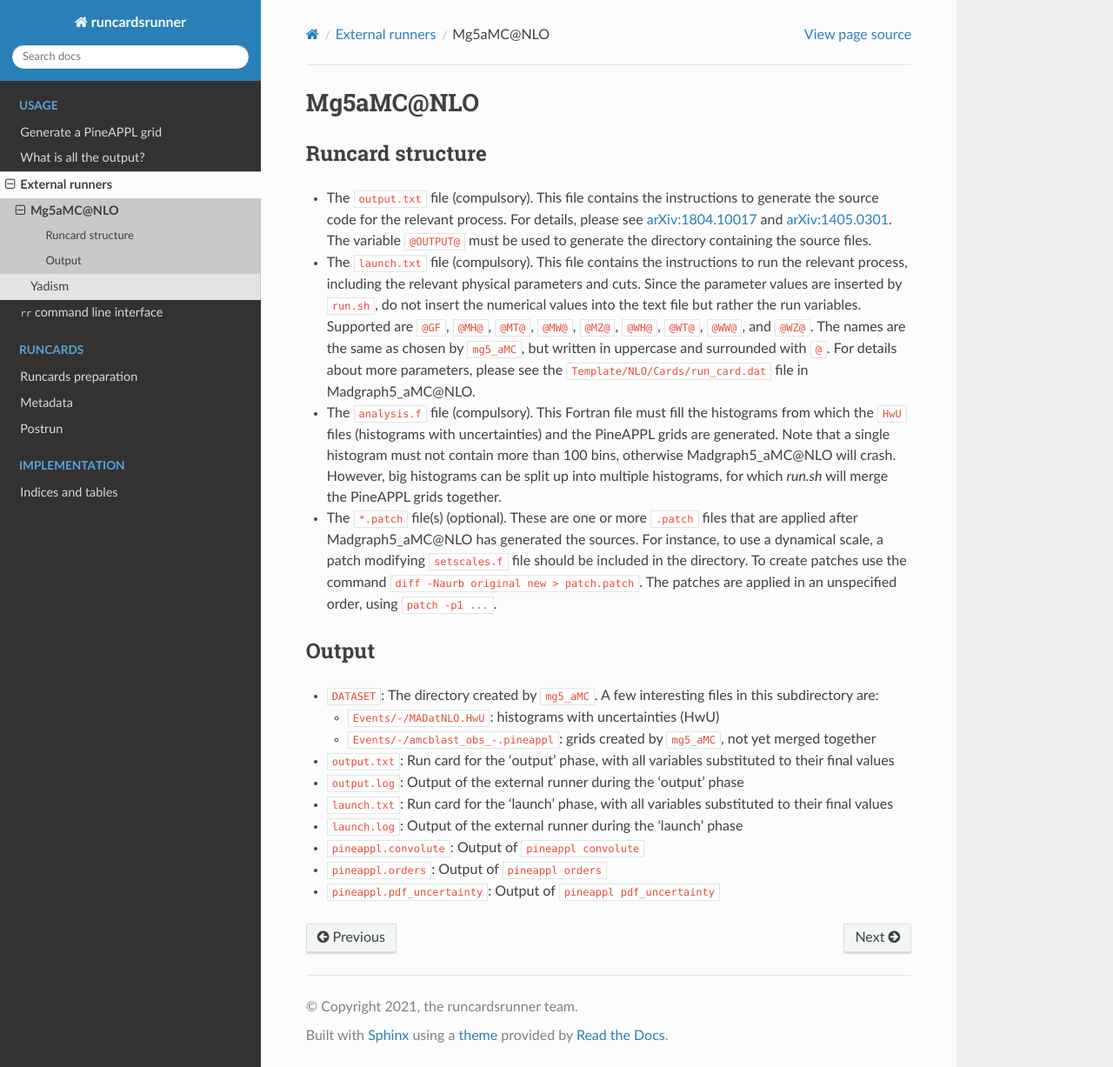
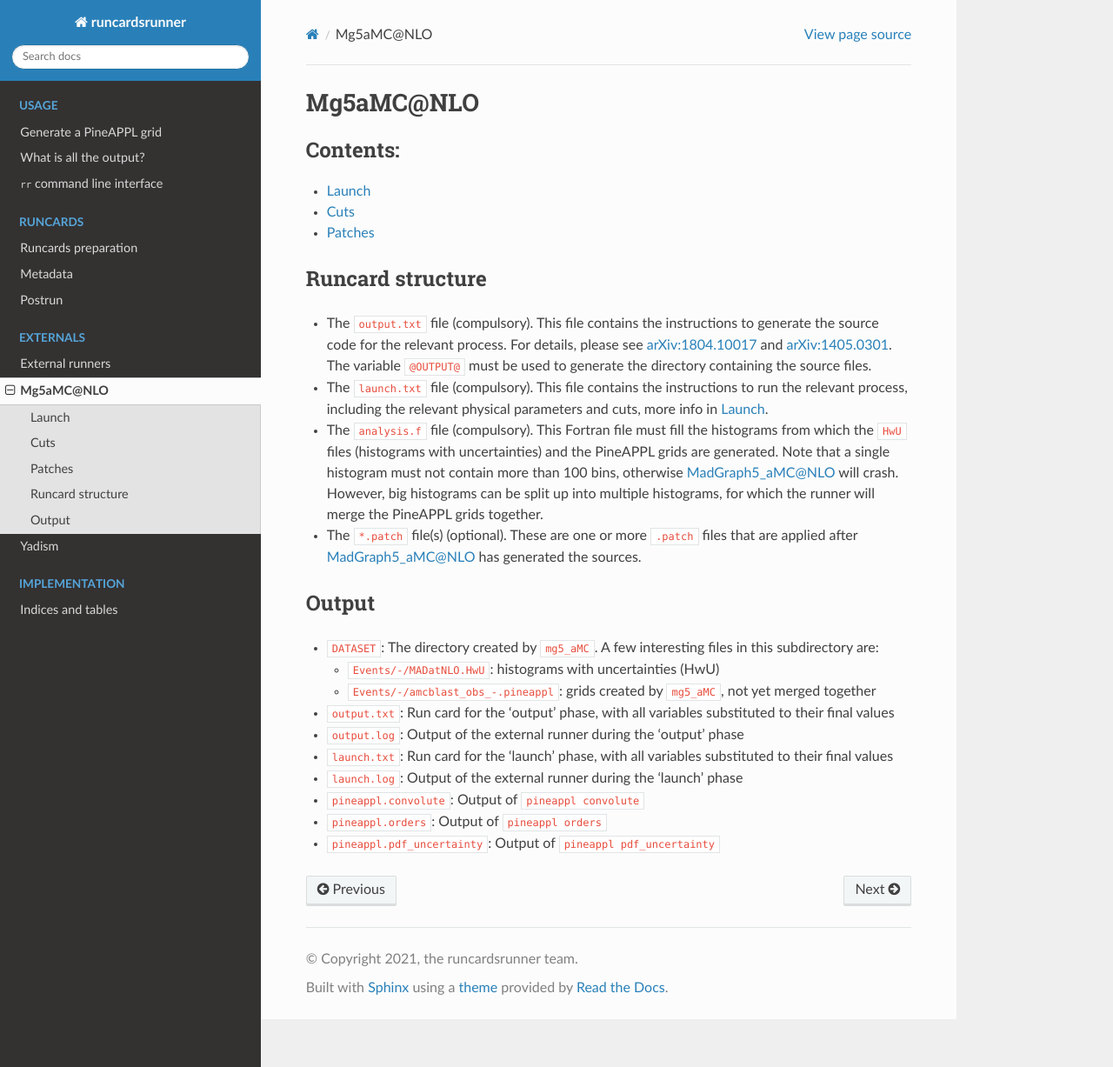
Before and after one commit to NNPDF/pinecards, a Sphinx documentation site: the page built from docs/source/external/mg5.rst, in a window 1280 px wide and 1227 px high. Shown: the whole window at 87% size. Built offline with Sphinx 7.4.7 and the Read the Docs theme 2.0.0, drawn with Linux system fonts in a browser that asks for light colours; pages that are not in the unit, such as notebooks, are missing from menus.

```diff
--- a/docs/source/external/mg5.rst
+++ b/docs/source/external/mg5.rst
@@ -1,5 +1,14 @@
 Mg5aMC\@NLO
 ===========
+
+.. toctree::
+   :maxdepth: 1
+   :caption: Contents:
+
+   mg5_launch
+   mg5_cuts
+   mg5_patches
+
 
 Runcard structure
 -----------------
@@ -12,28 +21,18 @@ Runcard structure
   files.
 
 - The ``launch.txt`` file (compulsory). This file contains the instructions to
-  run the relevant process, including the relevant physical parameters and cuts.
-  Since the parameter values are inserted by ``run.sh``, do not insert the
-  numerical values into the text file but rather the run variables. Supported
-  are ``@GF``, ``@MH@``, ``@MT@``, ``@MW@``, ``@MZ@``, ``@WH@``, ``@WT@``,
-  ``@WW@``, and ``@WZ@``. The names are the same as chosen by ``mg5_aMC``, but
-  written in uppercase and surrounded with ``@``. For details about more
-  parameters, please see the ``Template/NLO/Cards/run_card.dat`` file in
-  Madgraph5_aMC\@NLO.
+  run the relevant process, including the relevant physical parameters and cuts,
+  more info in :doc:`mg5_launch`.
 
 - The ``analysis.f`` file (compulsory). This Fortran file must fill the
   histograms from which the ``HwU`` files (histograms with uncertainties) and
   the PineAPPL grids are generated. Note that a single histogram must not
-  contain more than 100 bins, otherwise Madgraph5_aMC\@NLO will crash. However,
-  big histograms can be split up into multiple histograms, for which `run.sh`
+  contain more than 100 bins, otherwise |mg5| will crash. However,
+  big histograms can be split up into multiple histograms, for which the runner
   will merge the PineAPPL grids together.
 
 - The ``*.patch`` file(s) (optional). These are one or more ``.patch`` files
-  that are applied after Madgraph5_aMC\@NLO has generated the sources. For
-  instance, to use a dynamical scale, a patch modifying ``setscales.f`` file
-  should be included in the directory. To create patches use the command ``diff
-  -Naurb original new > patch.patch``. The patches are applied in an unspecified
-  order, using ``patch -p1 ...``.
+  that are applied after |mg5| has generated the sources.
 
 Output
 ------
--- a/docs/source/shared/abbreviations.rst
+++ b/docs/source/shared/abbreviations.rst
@@ -45,6 +45,10 @@
 
 .. external
 
+.. |mg5| raw:: html
+
+   <a href="https://launchpad.net/mg5amcnlo">MadGraph5_aMC@NLO</a>
+
 .. |yadism| replace::
    :yadism:`\ `
 
```
Also changed, not shown: docs/source/external/index.rst (+0 -8 lines), docs/source/external/mg5_cuts.rst (added, +134 -0 lines), docs/source/external/mg5_launch.rst (added, +18 -0 lines), docs/source/external/mg5_patches.rst (added, +21 -0 lines), docs/source/index.rst (+9 -1 lines).
